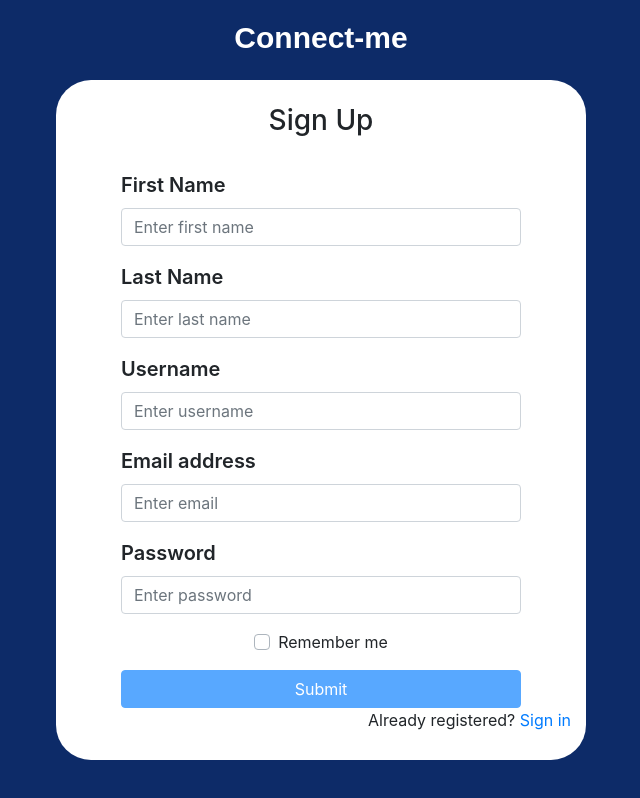
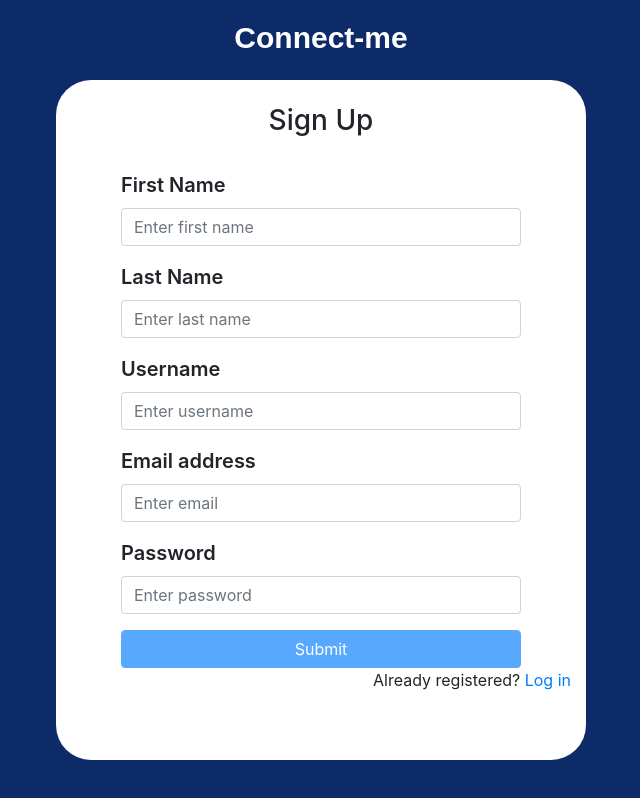
Before and after one commit to devansh2001/connect-me, a React (Create React App) app in the folder front-end/react/: page /sign-up in a window 1280 px wide. Shown: the whole page, without its empty margins (319-959 px from the left). Built offline with nearby package versions, Linux system fonts and the light colour scheme.

Commit message:
Added already logged in link from sign-up

```diff
--- a/front-end/react/src/components/create-user/Login.js
+++ b/front-end/react/src/components/create-user/Login.js
@@ -75,13 +75,15 @@ class Login extends Component {
                         onChange = {this.handlePasswordChange}
                     />
                 </div>
-
+                {/*
                 <div className="form-group">
                     <div className="custom-control custom-checkbox">
                         <input type="checkbox" className="custom-control-input" id="customCheck1" />
                         <label className="custom-control-label" htmlFor="customCheck1">Remember me</label>
                     </div>
                 </div>
+                */}
+                <br></br>
                 <div className="button-width-controller">
                 <Button
                     type="submit"
@@ -92,9 +94,11 @@ class Login extends Component {
                     href = "/chatting-window"
                 > Submit </Button>
                 </div>
+                {/*
                 <p className="forgot-password text-right">
                     Forgot <a href="#">password?</a>
                 </p>
+                */}
             </form>
             </Container>
             </Row>
--- a/front-end/react/src/components/create-user/SignUp.js
+++ b/front-end/react/src/components/create-user/SignUp.js
@@ -118,13 +118,14 @@ class SignUp extends Component {
                         onChange = {this.handlePasswordChange}
                     />
                 </div>
-
+                {/*
                 <div className="form-group">
                     <div className="custom-control custom-checkbox">
                         <input type="checkbox" className="custom-control-input" id="customCheck1" />
                         <label className="custom-control-label" htmlFor="customCheck1">Remember me</label>
                     </div>
                 </div>
+                */}
                 <div className="button-width-controller">
                 <Button
                     type="submit"
@@ -136,7 +137,7 @@ class SignUp extends Component {
                 > Submit </Button>
                 </div>
                 <p className="forgot-password text-right">
-                    Already registered? <a href="#">Sign in</a>
+                    Already registered? <a href="/">Log in</a>
                 </p>
             </form>
             </Container>
```
